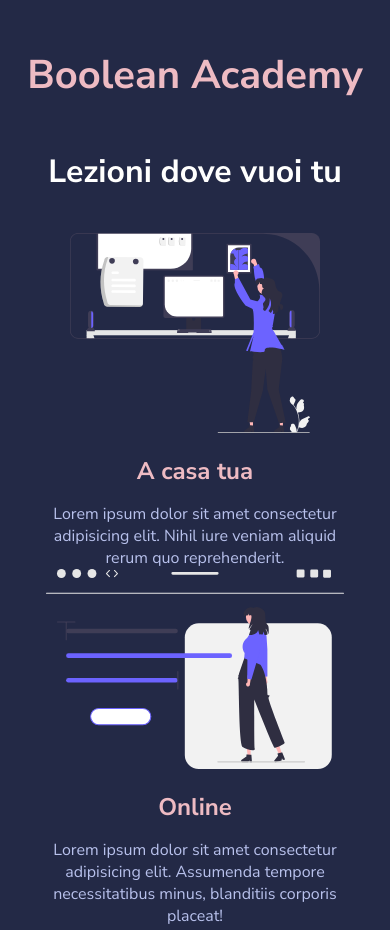
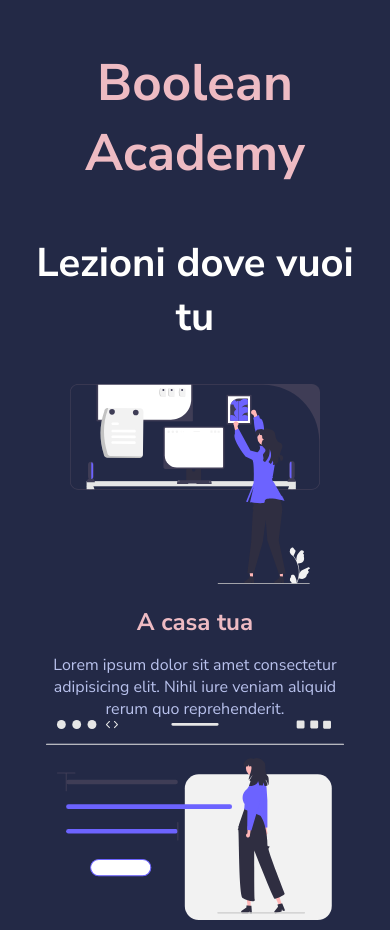
Before and after one commit to ttom-eragiapreso/html-css-resp-wannabe, a plain HTML site: page EX2-repsonsive-wannabe-starter/index.html in a window 390 px wide. Shown: the top 930 px of the page. Drawn offline with Linux system fonts and the light colour scheme.

Commit message:
[aggiustmaenti font size ]

```diff
--- a/EX2-repsonsive-wannabe-starter/css/style.css
+++ b/EX2-repsonsive-wannabe-starter/css/style.css
@@ -144,6 +144,20 @@
 
  @media screen and (max-width: 479px) {
 
+
+  h1 {
+    font-size: 3.2rem;
+  }
+
+  h2 {
+    font-size: 2.5rem;
+  }
+
+  .container {
+    max-width: 95%;
+    padding: 0 10px;
+  }
+
   .row {
     flex-direction: column;
     align-items: center;
```
